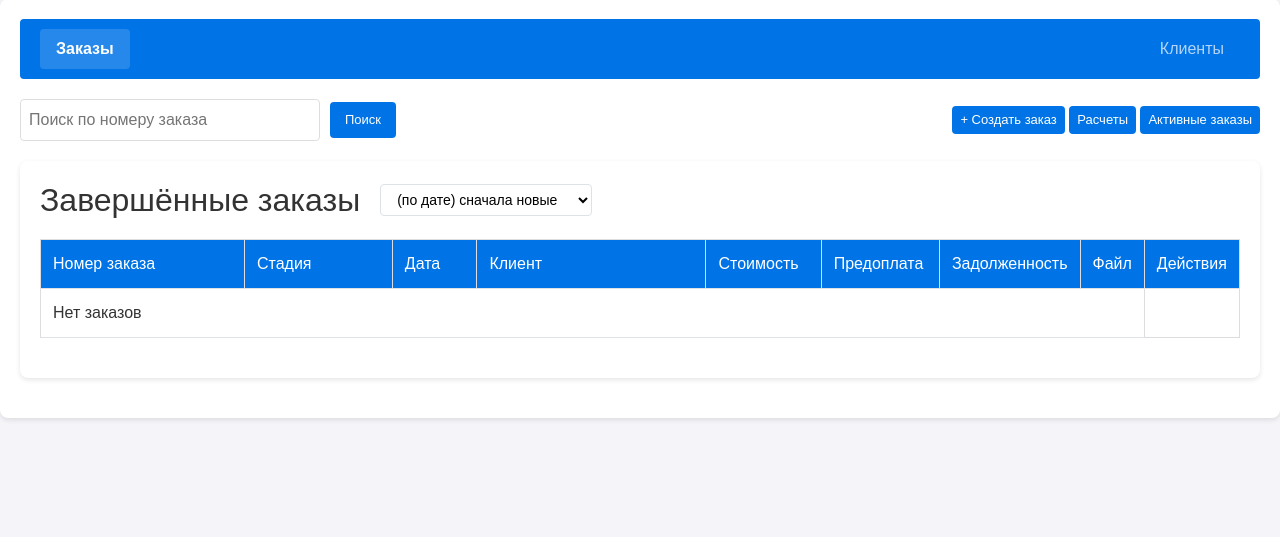
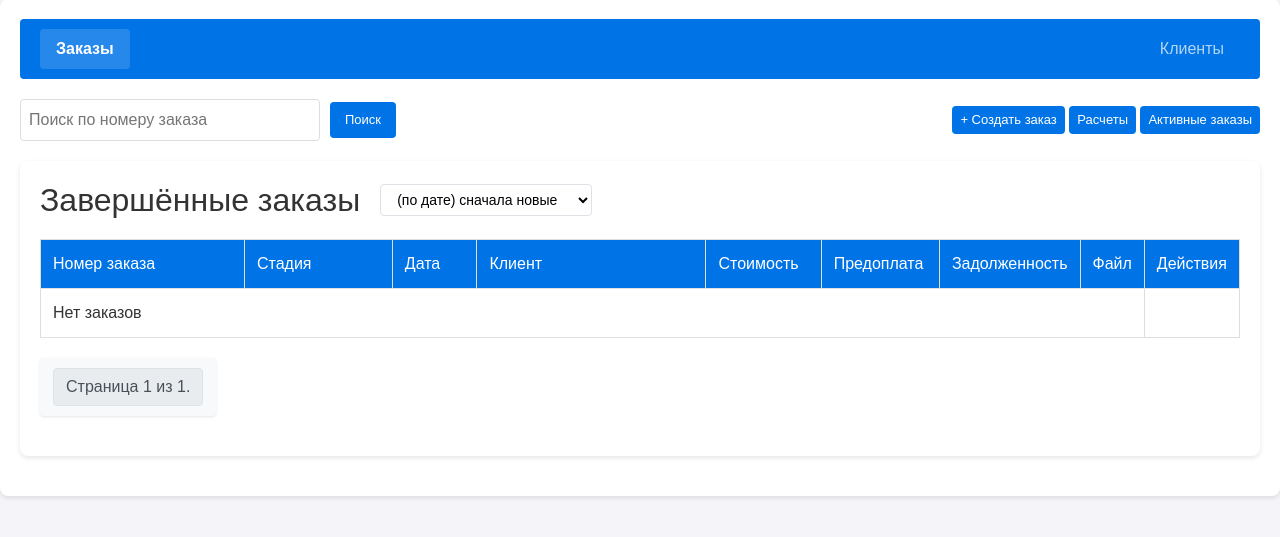
Before and after one commit to kentafar1k/okna, a Django app: page /orders/?show_completed=true&sort=uncompleted_first&year=2025&month=4 in a window 1280 px wide. Shown: the part 91-628 px from the top of the page. Run offline with Django 5.2, Linux system fonts and the light colour scheme; a user stored in the database is signed in; tables that the repository leaves empty hold one stand-in row (values such as "Sample post"); parts of the project's set-up code (start-up, migrations or seed data) failed here and were passed over.

Commit message:
пагинация 1

```diff
--- a/orders/templates/orders/orders.html
+++ b/orders/templates/orders/orders.html
@@ -188,6 +188,26 @@
                 {% endfor %}
             </tbody>
         </table>
+
+        {% if show_completed %}
+        <div class="pagination">
+            <span class="step-links">
+                {% if orders.has_previous %}
+                    <a href="?show_completed=true&page=1{% if search_query %}&search={{ search_query }}{% endif %}{% if current_sort %}&sort={{ current_sort }}{% endif %}{% if selected_year %}&year={{ selected_year }}{% endif %}{% if selected_month %}&month={{ selected_month }}{% endif %}" class="pagination-link">« В начало</a>
+                    <a href="?show_completed=true&page={{ orders.previous_page_number }}{% if search_query %}&search={{ search_query }}{% endif %}{% if current_sort %}&sort={{ current_sort }}{% endif %}{% if selected_year %}&year={{ selected_year }}{% endif %}{% if selected_month %}&month={{ selected_month }}{% endif %}" class="pagination-link">‹ Предыдущая</a>
+                {% endif %}
+
+                <span class="current">
+                    Страница {{ orders.number }} из {{ orders.paginator.num_pages }}.
+                </span>
+
+                {% if orders.has_next %}
+                    <a href="?show_completed=true&page={{ orders.next_page_number }}{% if search_query %}&search={{ search_query }}{% endif %}{% if current_sort %}&sort={{ current_sort }}{% endif %}{% if selected_year %}&year={{ selected_year }}{% endif %}{% if selected_month %}&month={{ selected_month }}{% endif %}" class="pagination-link">Следующая ›</a>
+                    <a href="?show_completed=true&page={{ orders.paginator.num_pages }}{% if search_query %}&search={{ search_query }}{% endif %}{% if current_sort %}&sort={{ current_sort }}{% endif %}{% if selected_year %}&year={{ selected_year }}{% endif %}{% if selected_month %}&month={{ selected_month }}{% endif %}" class="pagination-link">В конец »</a>
+                {% endif %}
+            </span>
+        </div>
+        {% endif %}
     </div>
 </div>
 
@@ -794,6 +814,48 @@
     .order-filter-button.active {
         text-decoration: underline;
     }
+
+    /* Стили для пагинации */
+    .pagination {
+        margin: 20px 0;
+        text-align: center;
+    }
+
+    .pagination .step-links {
+        display: inline-block;
+        padding: 10px;
+        background-color: #f8f9fa;
+        border-radius: 4px;
+        box-shadow: 0 1px 3px rgba(0, 0, 0, 0.1);
+    }
+
+    .pagination-link {
+        display: inline-block;
+        padding: 6px 12px;
+        margin: 0 3px;
+        color: #0073e6;
+        text-decoration: none;
+        background-color: white;
+        border: 1px solid #dee2e6;
+        border-radius: 4px;
+        transition: all 0.3s ease;
+    }
+
+    .pagination-link:hover {
+        background-color: #e9ecef;
+        color: #0056b3;
+        border-color: #dee2e6;
+    }
+
+    .pagination .current {
+        display: inline-block;
+        padding: 6px 12px;
+        margin: 0 3px;
+        color: #495057;
+        background-color: #e9ecef;
+        border: 1px solid #dee2e6;
+        border-radius: 4px;
+    }
 </style>
 
 <script>
--- a/orders/views.py
+++ b/orders/views.py
@@ -13,6 +13,7 @@
 from .models import OrderStatusHistory
 from django.utils import timezone
 from django.views.decorators.http import require_POST
+from django.core.paginator import Paginator, EmptyPage, PageNotAnInteger
 
 
 @manager_required
@@ -87,6 +88,21 @@
     # Словарь для удобного доступа к названиям месяцев
     month_names = dict(months)
 
+    # Добавляем пагинацию только для завершённых заказов
+    if show_completed:
+        paginator = Paginator(orders_queryset, 20)  # Показываем 20 заказов на страницу
+        page = request.GET.get('page')
+        try:
+            orders_paginated = paginator.page(page)
+        except PageNotAnInteger:
+            # Если страница не является целым числом, показываем первую страницу
+            orders_paginated = paginator.page(1)
+        except EmptyPage:
+            # Если страница больше максимальной, показываем последнюю страницу
+            orders_paginated = paginator.page(paginator.num_pages)
+
+        orders_queryset = orders_paginated
+
     context = {
         'orders': orders_queryset,
         'search_query': search_query,
@@ -99,6 +115,7 @@
         'months': months,
         'month_names': month_names,
         'show_completed': show_completed,
+        'is_paginated': show_completed and hasattr(orders_queryset, 'paginator'),
     }
     return render(request, 'orders/orders.html', context)
 
```
